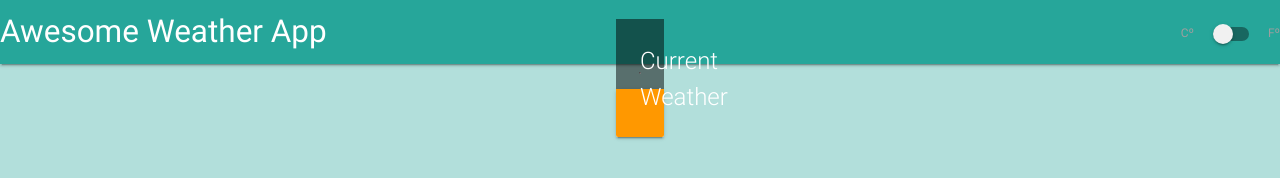
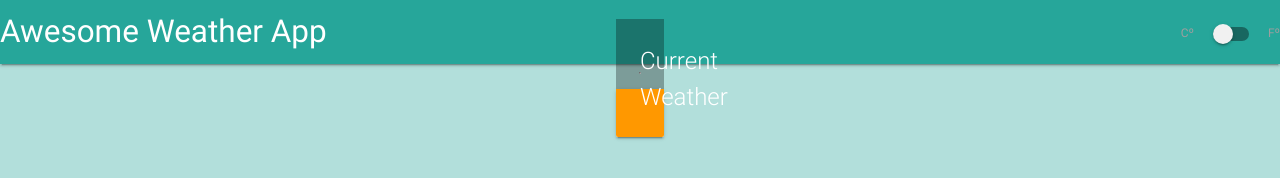
Before and after one commit to gob77/fccWeatherApp, a plain HTML site: page index.html in a window 1280 px wide. Drawn offline with nearby package versions, Linux system fonts and the light colour scheme.

Commit message:
added some style

```diff
--- a/style.css
+++ b/style.css
@@ -12,13 +12,6 @@ body{
   display: flex;
   flex-grow: 1;
 }
-
-/*#location-wrapper{
-  display: flex;
-  flex-shrink: 1;
-  justify-content: space-around;
-  padding: 2px;
-}*/
 
 #weather-wrapper {
   width: 400px;
@@ -48,7 +41,7 @@ body{
 }
 
 .card-title{
-  background-color: rgba(0, 0, 0, 0.5);
+  background-color: rgba(0, 0, 0, 0.3);
   width: 100%;
   height: 70px;
 }
```
